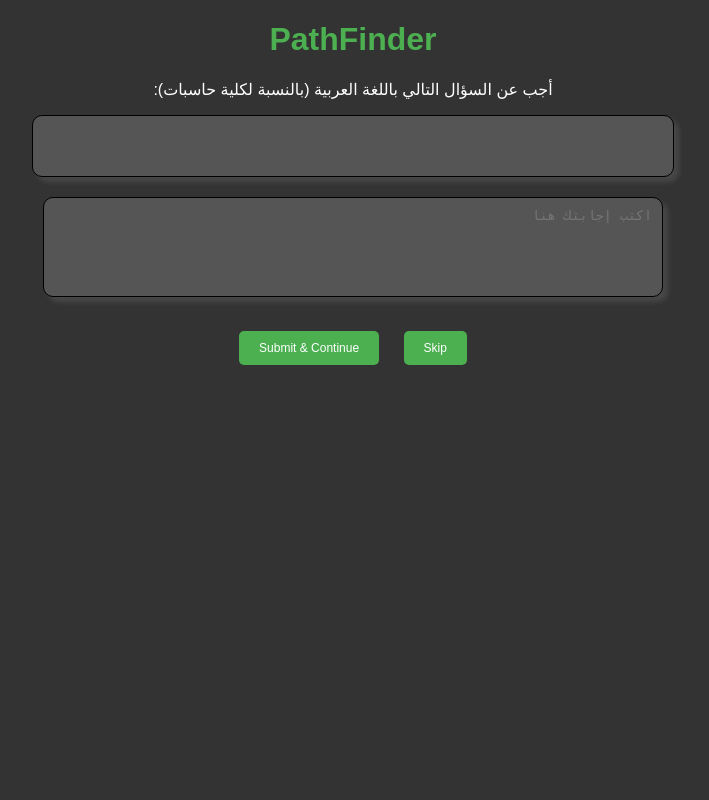
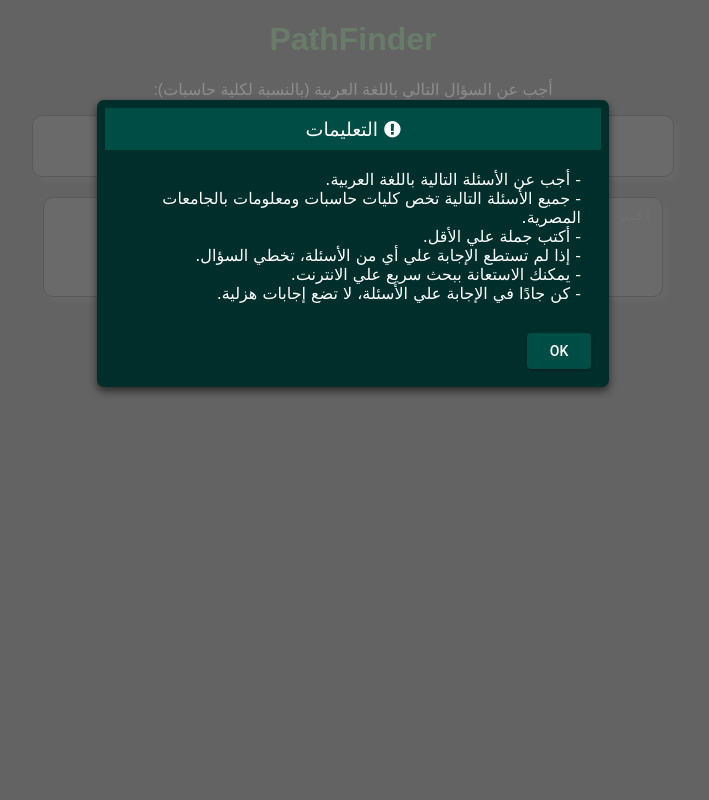
Before and after one commit to HamzaA598/PathFinder, a Flask app: template CrowdSourcingTool/templates/index.html in a window 1280 px wide. Shown: the whole page, without its empty margins (287-996 px from the left). Run offline with Flask 3, Linux system fonts and the light colour scheme; the template is opened without the code that fills it, so the values that code supplies are empty; parts of the project's set-up code (start-up, migrations or seed data) failed here and were passed over.

Commit message:
fix global i

```diff
--- a/CrowdSourcingTool/questions.py
+++ b/CrowdSourcingTool/questions.py
@@ -82,3 +82,8 @@
     "ما هي انواع الوظائف في مجال البرمجه ؟",
     "اقدر اشتغل وانا بدرس"
 ]
+
+questions_dict = {question: index for question, index in enumerate(QUESTIONS)}
+
+with open(, 'w') as json_file:
+    json.dump(questions_dict, json_file)
--- /dev/null
+++ b/CrowdSourcingTool/templates/index.css
@@ -0,0 +1,278 @@
+@import url("https://cdnjs.cloudflare.com/ajax/libs/font-awesome/4.7.0/css/font-awesome.min.css");
+
+body {
+  font-family: "Arial", sans-serif;
+  text-align: center;
+  margin: 20px;
+  background-color: #333;
+  color: #fff;
+}
+
+h1 {
+  color: #4caf50;
+}
+
+#question-container {
+  max-width: 600px;
+  margin: 0 auto;
+  background-color: #555;
+  padding: 20px;
+  border-radius: 10px;
+  margin-bottom: 20px;
+  border-style: solid;
+  border-color: #000;
+  border-width: 1.5px;
+  border-radius: 10px;
+  box-shadow: 5px 5px 5px rgba(255, 255, 255, 0.1);
+}
+
+#question {
+  font-size: 18px;
+  margin-bottom: 20px;
+}
+
+#answer {
+  width: 50%;
+  height: 100px; /* Adjust the height as needed */
+  padding: 10px;
+  background-color: #555;
+  color: #fff;
+  border-style: solid;
+  border-color: #000;
+  border-width: 1.5px;
+  border-radius: 10px;
+  margin-bottom: 20px;
+  box-sizing: border-box; /* Include padding and border in element's total width and height */
+  resize: none;
+  box-shadow: 5px 5px 5px rgba(255, 255, 255, 0.1);
+}
+
+.button {
+  padding: 10px 20px;
+  font-size: 12px;
+  margin: 10px;
+  cursor: pointer;
+  border: none;
+  border-radius: 5px;
+  transition: background-color 0.3s ease;
+}
+
+.button {
+  background-color: #4caf50;
+  color: white;
+}
+
+.button:hover {
+  background-color: #357e3d; /* Darker green on hover */
+}
+
+/* -----------------------custom alert------------------------------ */
+
+/* ---------------Animation---------------- */
+
+.slit-in-vertical {
+	-webkit-animation: slit-in-vertical 0.45s ease-out both;
+	        animation: slit-in-vertical 0.45s ease-out both;
+}
+
+@-webkit-keyframes slit-in-vertical {
+  0% {
+    -webkit-transform: translateZ(-800px) rotateY(90deg);
+            transform: translateZ(-800px) rotateY(90deg);
+    opacity: 0;
+  }
+  54% {
+    -webkit-transform: translateZ(-160px) rotateY(87deg);
+            transform: translateZ(-160px) rotateY(87deg);
+    opacity: 1;
+  }
+  100% {
+    -webkit-transform: translateZ(0) rotateY(0);
+            transform: translateZ(0) rotateY(0);
+  }
+}
+@keyframes slit-in-vertical {
+  0% {
+    -webkit-transform: translateZ(-800px) rotateY(90deg);
+            transform: translateZ(-800px) rotateY(90deg);
+    opacity: 0;
+  }
+  54% {
+    -webkit-transform: translateZ(-160px) rotateY(87deg);
+            transform: translateZ(-160px) rotateY(87deg);
+    opacity: 1;
+  }
+  100% {
+    -webkit-transform: translateZ(0) rotateY(0);
+            transform: translateZ(0) rotateY(0);
+  }
+}
+
+/*---------------#region Alert--------------- */
+
+#dialogoverlay{
+  display: none;
+  opacity: .8;
+  position: fixed;
+  top: 0px;
+  left: 0px;
+  background: #707070;
+  width: 100%;
+  z-index: 10;
+}
+
+#dialogbox{
+  display: none;
+  position: absolute;
+  background: rgb(0, 47, 43);
+  border-radius:7px;
+  box-shadow: 0 4px 8px 0 rgba(0, 0, 0, 0.575);
+  transition: 0.3s;
+  width: 40%;
+  z-index: 10;
+  top:0;
+  left: 0;
+  right: 0;
+  margin: auto;
+}
+
+#dialogbox:hover {
+  box-shadow: 0 8px 16px 0 rgba(0, 0, 0, 0.911);
+}
+
+.container {
+  padding: 2px 16px;
+}
+
+.pure-material-button-contained {
+  position: relative;
+  display: inline-block;
+  box-sizing: border-box;
+  border: none;
+  border-radius: 4px;
+  padding: 0 16px;
+  min-width: 64px;
+  height: 36px;
+  vertical-align: middle;
+  text-align: center;
+  text-overflow: ellipsis;
+  text-transform: uppercase;
+  color: rgb(var(--pure-material-onprimary-rgb, 255, 255, 255));
+  background-color: rgb(var(--pure-material-primary-rgb, 0, 77, 70));
+  /* background-color: rgb(1, 47, 61) */
+  box-shadow: 0 3px 1px -2px rgba(0, 0, 0, 0.2), 0 2px 2px 0 rgba(0, 0, 0, 0.14), 0 1px 5px 0 rgba(0, 0, 0, 0.12);
+  font-family: var(--pure-material-font, "Roboto", "Segoe UI", BlinkMacSystemFont, system-ui, -apple-system);
+  font-size: 14px;
+  font-weight: 500;
+  line-height: 36px;
+  overflow: hidden;
+  outline: none;
+  cursor: pointer;
+  transition: box-shadow 0.2s;
+}
+
+.pure-material-button-contained::-moz-focus-inner {
+  border: none;
+}
+
+/* ---------------Overlay--------------- */
+
+.pure-material-button-contained::before {
+  content: "";
+  position: absolute;
+  top: 0;
+  bottom: 0;
+  left: 0;
+  right: 0;
+  background-color: rgb(var(--pure-material-onprimary-rgb, 255, 255, 255));
+  opacity: 0;
+  transition: opacity 0.2s;
+}
+
+/* Ripple */
+.pure-material-button-contained::after {
+  content: "";
+  position: absolute;
+  left: 50%;
+  top: 50%;
+  border-radius: 50%;
+  padding: 50%;
+  width: 32px; /* Safari */
+  height: 32px; /* Safari */
+  background-color: rgb(var(--pure-material-onprimary-rgb, 255, 255, 255));
+  opacity: 0;
+  transform: translate(-50%, -50%) scale(1);
+  transition: opacity 1s, transform 0.5s;
+}
+
+/* Hover, Focus */
+.pure-material-button-contained:hover,
+.pure-material-button-contained:focus {
+  box-shadow: 0 2px 4px -1px rgba(0, 0, 0, 0.2), 0 4px 5px 0 rgba(0, 0, 0, 0.14), 0 1px 10px 0 rgba(0, 0, 0, 0.12);
+}
+
+.pure-material-button-contained:hover::before {
+  opacity: 0.08;
+}
+
+.pure-material-button-contained:focus::before {
+  opacity: 0.24;
+}
+
+.pure-material-button-contained:hover:focus::before {
+  opacity: 0.3;
+}
+
+/* Active */
+.pure-material-button-contained:active {
+  box-shadow: 0 5px 5px -3px rgba(0, 0, 0, 0.2), 0 8px 10px 1px rgba(0, 0, 0, 0.14), 0 3px 14px 2px rgba(0, 0, 0, 0.12);
+}
+
+.pure-material-button-contained:active::after {
+  opacity: 0.32;
+  transform: translate(-50%, -50%) scale(0);
+  transition: transform 0s;
+}
+
+/* Disabled */
+.pure-material-button-contained:disabled {
+  color: rgba(var(--pure-material-onsurface-rgb, 0, 0, 0), 0.38);
+  background-color: rgba(var(--pure-material-onsurface-rgb, 0, 0, 0), 0.12);
+  box-shadow: none;
+  cursor: initial;
+}
+
+.pure-material-button-contained:disabled::before {
+  opacity: 0;
+}
+
+.pure-material-button-contained:disabled::after {
+  opacity: 0;
+}
+
+#dialogbox > div{
+  background:#FFF;
+  margin:8px;
+}
+
+#dialogbox > div > #dialogboxhead{
+  background: rgb(0, 77, 70);
+  font-size:19px;
+  padding:10px;
+  color:rgb(255, 255, 255);
+  font-family: Verdana, Geneva, Tahoma, sans-serif ;
+}
+
+#dialogbox > div > #dialogboxbody{
+  background:rgb(0, 47, 43);
+  padding:20px;
+  color:#FFF;
+  font-family: Verdana, Geneva, Tahoma, sans-serif ;
+}
+
+#dialogbox > div > #dialogboxfoot{
+  background: rgb(0, 47, 43);
+  padding:10px;
+  text-align:right;
+}
+/*#endregion Alert*/
--- a/CrowdSourcingTool/templates/index.html
+++ b/CrowdSourcingTool/templates/index.html
@@ -1,78 +1,13 @@
 <!DOCTYPE html>
-<html lang="en">
+<html lang="en" dir="rtl">
   <head>
-    <meta charset="UTF-8">
-    <meta name="viewport" content="width=device-width, initial-scale=1.0">
+    <meta charset="UTF-8" />
+    <meta name="viewport" content="width=device-width, initial-scale=1.0" />
+    <link rel="stylesheet" href="index.css">
+    <script src="https://code.jquery.com/jquery-3.6.4.min.js"></script>
+    <script src = "index.js"></script>
+
     <title>PathFinder</title>
-    <style>
-        body {
-            font-family: 'Arial', sans-serif;
-            text-align: center;
-            margin: 20px;
-            background-color: #333;
-            color: #fff;
-        }
-
-        h1 {
-            color: #4CAF50;
-        }
-
-        #question-container {
-            max-width: 600px;
-            margin: 0 auto;
-            background-color: #555;
-            padding: 20px;
-            border-radius: 10px;
-            margin-bottom: 20px;
-            border-style: solid;
-            border-color: #000;
-            border-width: 1.5px;
-            border-radius: 10px;
-            box-shadow: 5px 5px 5px rgba(255, 255, 255, 0.1);
-        }
-
-        #question {
-            font-size: 18px;
-            margin-bottom: 20px;
-        }
-
-        #answer {
-            width: 50%;
-            height: 100px; /* Adjust the height as needed */
-            padding: 10px;
-            background-color: #555;
-            color: #fff;
-            border-style: solid;
-            border-color: #000;
-            border-width: 1.5px;
-            border-radius: 10px;
-            margin-bottom: 20px;
-            box-sizing: border-box; /* Include padding and border in element's total width and height */
-            resize:none;
-            box-shadow: 5px 5px 5px rgba(255, 255, 255, 0.1);
-        }
-
-        .button {
-            padding: 10px 20px;
-            font-size: 12px;
-            margin: 10px;
-            cursor: pointer;
-            border: none;
-            border-radius: 5px;
-            transition: background-color 0.3s ease;
-        }
-
-        .button {
-            background-color: #4CAF50;
-            color: white;
-        }
-
-        .button:hover {
-            background-color: #357e3d; /* Darker green on hover */
-        }
-
-
-    </style>
   </head>
   <body>
     <h1>PathFinder</h1>
@@ -84,43 +19,22 @@
       </div>
     </div>
 
-    <textarea name="answerArea" id="answer"
-    cols="30" rows="5" placeholder="اكتب إجابتك هنا"
-    dir="rtl"></textarea>
+    <textarea
+      name="answerArea"
+      id="answer"
+      cols="30"
+      rows="5"
+      placeholder="اكتب إجابتك هنا"
+      dir="rtl"
+    ></textarea>
     <!-- <input type="text" id="answer" placeholder="Your answer"> -->
 
-    <br>
+    <br />
 
-    <button class = "button" id="btn-continue" onclick="askAnotherQuestion()">Submit & Continue</button>
-    <button class = "button" id="btn-skip" onclick="skip()">Skip</button>
+    <button class="button" id="btn-continue" onclick="askAnotherQuestion()">
+      Submit & Continue
+    </button>
+    <button class="button" id="btn-skip" onclick="skip()">Skip</button>
 
-    <script src="https://code.jquery.com/jquery-3.6.4.min.js"></script>
-    <script>
-        function askAnotherQuestion() {
-            var ans = $("#answer").val()
-            if (ans == ""){
-                alert("اكتب حاجة يسطا")
-                return
-            }
-            $.post('/submit', { answer: ans }, function(response) {
-                // Handle the response if needed
-
-                // Update the question if there is a new question
-                if (response.new_question) {
-                    $('#question p').text(response.new_question);
-                }
-            });
-            $("#answer").val('')
-        }
-
-        function skip() {
-            $.get('/skip', function(response) {
-                // Update the question if there is a new question
-                if (response.new_question) {
-                    $('#question p').text(response.new_question);
-                }
-            });
-        }
-    </script>
   </body>
 </html>
--- /dev/null
+++ b/CrowdSourcingTool/templates/index.js
@@ -0,0 +1,82 @@
+function askAnotherQuestion() {
+  var ans = $("#answer").val();
+  if (ans == "") {
+    alert("من فضلك اكتب شيئا, أو اضغط skip.");
+    return;
+  }
+  $.post("/submit", { answer: ans }, function (response) {
+    // Handle the response if needed
+
+    // Update the question if there is a new question
+    if (response.new_question) {
+      $("#question p").text(response.new_question);
+    }
+  });
+  $("#answer").val("");
+}
+
+function skip() {
+  $.get("/skip", function (response) {
+    // Update the question if there is a new question
+    if (response.new_question) {
+      $("#question p").text(response.new_question);
+    }
+  });
+}
+
+function CustomAlert() {
+  this.alert = function (message, title) {
+    document.body.innerHTML =
+      document.body.innerHTML +
+      '<div id="dialogoverlay"></div><div id="dialogbox" class="slit-in-vertical"><div><div id="dialogboxhead"></div><div id="dialogboxbody"></div><div id="dialogboxfoot"></div></div></div>';
+
+    let dialogoverlay = document.getElementById("dialogoverlay");
+    let dialogbox = document.getElementById("dialogbox");
+    let dialogboxhead = document.getElementById("dialogboxhead");
+
+    let winH = window.innerHeight;
+    dialogoverlay.style.height = winH + "px";
+
+    dialogbox.style.top = "100px";
+
+    dialogoverlay.style.display = "block";
+    dialogbox.style.display = "block";
+
+    document.getElementById("dialogboxhead").style.display = "block";
+
+    if (typeof title === "undefined") {
+      document.getElementById("dialogboxhead").style.display = "none";
+    } else {
+      document.getElementById("dialogboxhead").innerHTML =
+        '<i class="fa fa-exclamation-circle" aria-hidden="true"></i> ' + title;
+    }
+    document.getElementById("dialogboxbody").innerHTML = message;
+    document.getElementById("dialogboxfoot").innerHTML =
+      '<button class="pure-material-button-contained active" onclick="customAlert.ok()">OK</button>';
+    dialogbox.style.dir = "rtl";
+    dialogbox.style.textAlign = "right";
+    dialogboxhead.style.textAlign = "center";
+  };
+
+  this.ok = function () {
+    document.getElementById("dialogbox").style.display = "none";
+    document.getElementById("dialogoverlay").style.display = "none";
+  };
+}
+
+instructions = "\
+- أجب عن الأسئلة التالية باللغة العربية.\n<br>\
+- جميع الأسئلة التالية تخص كليات حاسبات ومعلومات بالجامعات المصرية.\n<br>\
+- أكتب جملة علي الأقل.\n<br>\
+- إذا لم تستطع الإجابة علي أي من الأسئلة، تخطي السؤال.\n<br>\
+- يمكنك الاستعانة ببحث سريع علي الانترنت.\n<br>\
+- كن جادًا في الإجابة علي الأسئلة، لا تضع إجابات هزلية.";
+
+console.log(instructions)
+header = "التعليمات"
+
+let customAlert = new CustomAlert();
+
+window.onload = function () {
+  customAlert.alert(instructions, header);
+};
--- a/CrowdSourcingTool/tool_sql.py
+++ b/CrowdSourcingTool/tool_sql.py
@@ -33,7 +33,7 @@
     # Retrieve user's answer from the form
     user_answer = request.form.get('answer')
 
-    answer_record = Answer(text = user_answer, question_id = i)
+    answer_record = Answer(text = user_answer, question_id = )
 
     # Insert the user's answer into the sql db
 
```
Lines whose indentation alone changed are shown as unchanged.
